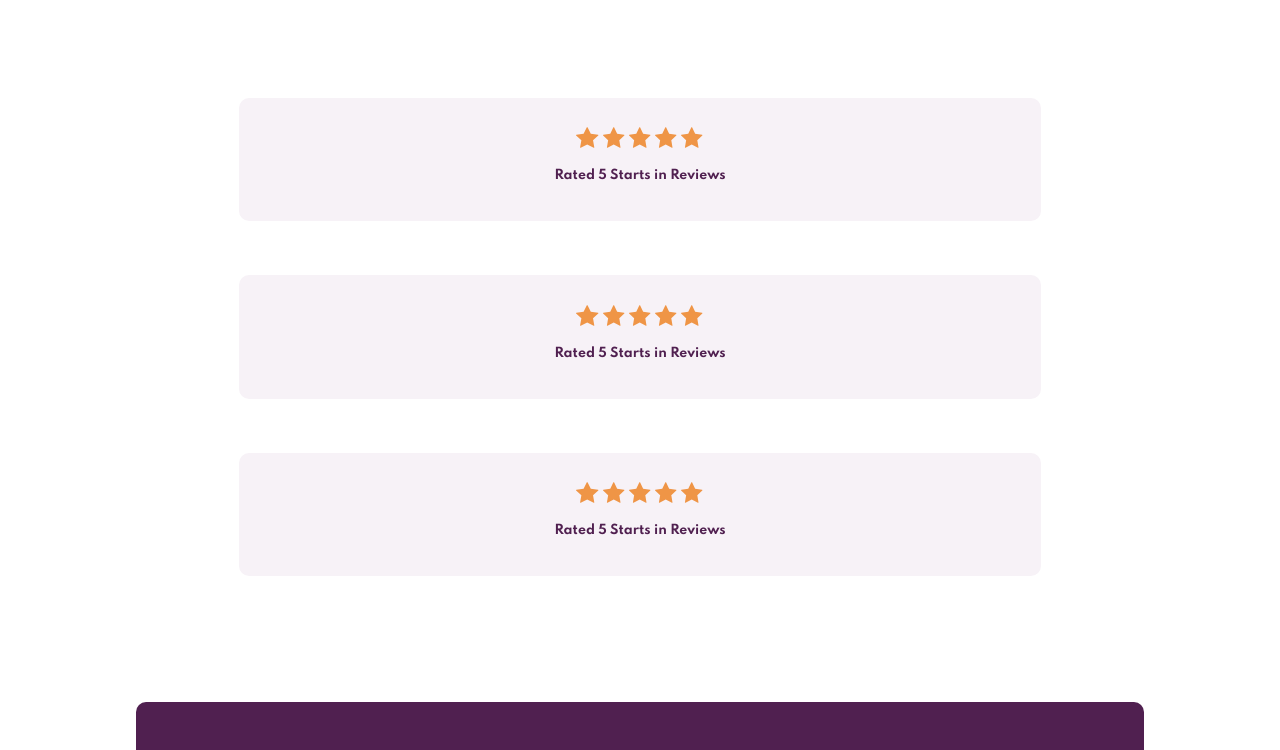
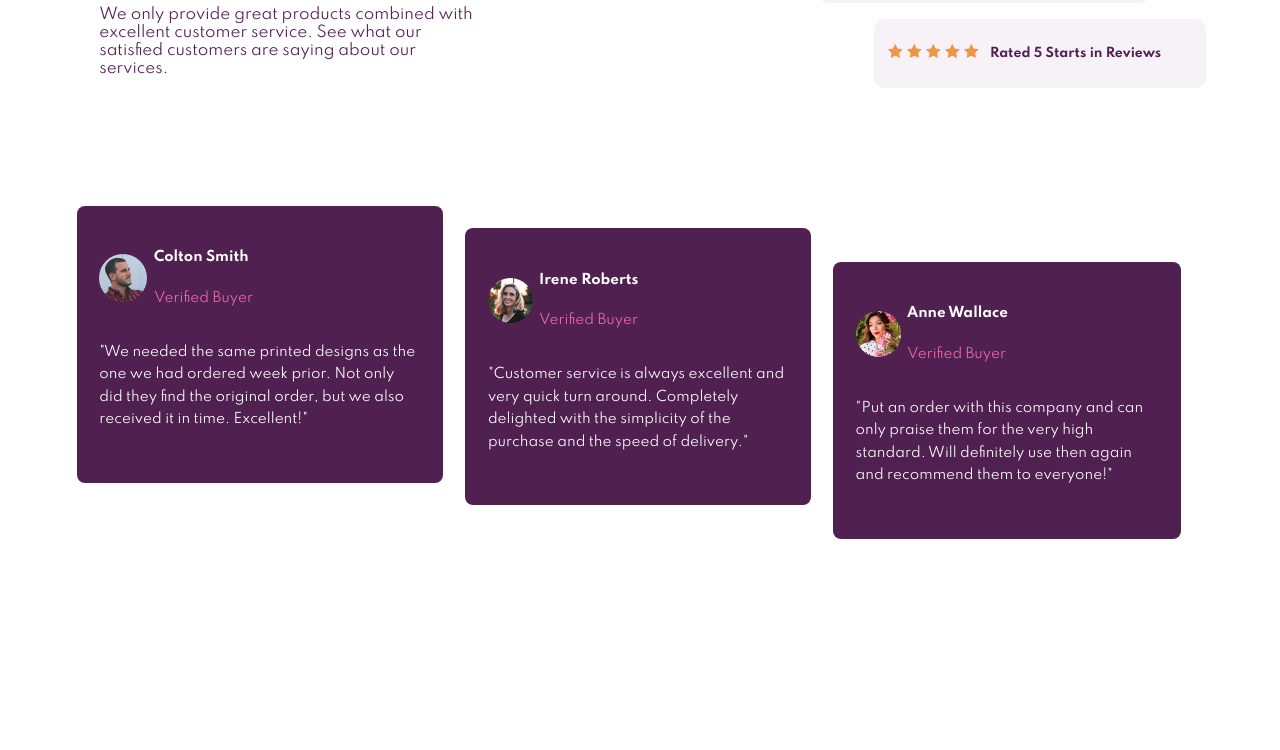
Before and after one commit to YasmimVieira/landing-page-social, a plain HTML site: page index.html in a window 1280 px wide. Shown: the part 240-990 px from the top of the page. After the commit the page ends 800 px from the top, so only its background shows below. Drawn offline with Linux system fonts and the light colour scheme.

Commit message:
style: finish desktop version for laptop

```diff
--- a/css/cards.css
+++ b/css/cards.css
@@ -46,3 +46,28 @@
         height: 40vh;
     }
 }
+
+@media screen and (min-width: 1024px) {
+    .cards {
+        display: flex;
+        margin-top: 4%;
+        padding: 0 6%;
+    }
+
+    .cards__content {
+        font-size: 0.9rem;
+        line-height: 1.5rem;
+        height: 29vh;
+        padding: 2%;
+        margin-right: 2%;
+        border-radius: 8px;
+    }
+
+    .card2 {
+        margin-top: 7%;
+    }
+
+    .card3 {
+        margin-top: 10%;
+    }
+}
--- a/css/header.css
+++ b/css/header.css
@@ -65,3 +65,41 @@
         width: 3%;
     }
 }
+
+@media screen and (min-width: 1024px) {
+    .header {
+        margin-top: 5%;
+        display: flex;
+        justify-content: space-around;
+        width: 100%;
+    }
+
+    .header__texts {
+        width: 30%;
+        text-align: start;
+    }
+
+    .header__description {
+        padding: 0;
+    }
+
+    .header__starts {
+        width: 25vw;
+        height: 7vh;
+        display: flex;
+        flex-direction: row;
+        align-items: center;
+    }
+
+    .header__starts img {
+        width: 15%;
+    }
+
+    .div2 {
+        margin-left: 33%;
+    }
+
+    .div3 {
+        margin-left: 68%;
+    }
+}
--- a/index.html
+++ b/index.html
@@ -26,7 +26,7 @@
       </div>
 
       <section class="header__starts-icons">
-        <article class="header__starts">
+        <article class="header__starts div1">
           <figure class="header__icon-star">
             <img src="/images/icon-star.svg" alt="">
             <img src="/images/icon-star.svg" alt="">
@@ -36,7 +36,7 @@
           </figure>
           <h5 class="header__text">Rated 5 Starts in Reviews</h5>
         </article>
-        <article class="header__starts">
+        <article class="header__starts div2">
           <figure class="header__icon-star">
             <img src="/images/icon-star.svg" alt="">
             <img src="/images/icon-star.svg" alt="">
@@ -46,7 +46,7 @@
           </figure>
           <h5 class="header__text">Rated 5 Starts in Reviews</h5>
         </article>
-        <article class="header__starts">
+        <article class="header__starts div3">
           <figure class="header__icon-star">
             <img src="/images/icon-star.svg" alt="">
             <img src="/images/icon-star.svg" alt="">
@@ -73,7 +73,7 @@
           order, but we also received it in time. Excellent!"</p>
       </article>
 
-      <article class="cards__content">
+      <article class="cards__content card2">
         <header class="cards__header">
           <img src="images/image-irene.jpg" alt="Foto de perfil de uma mulher" class="cards__image">
           <div class="cards__descriptions">
@@ -86,7 +86,7 @@
           the purchase and the speed of delivery."</p>
       </article>
 
-      <article class="cards__content">
+      <article class="cards__content card3">
         <header class="cards__header">
           <img src="images/image-anne.jpg" alt="Foto de perfil de uma mulher" class="cards__image">
           <div class="cards__descriptions">
```
Also changed, not shown: 1 other file.
